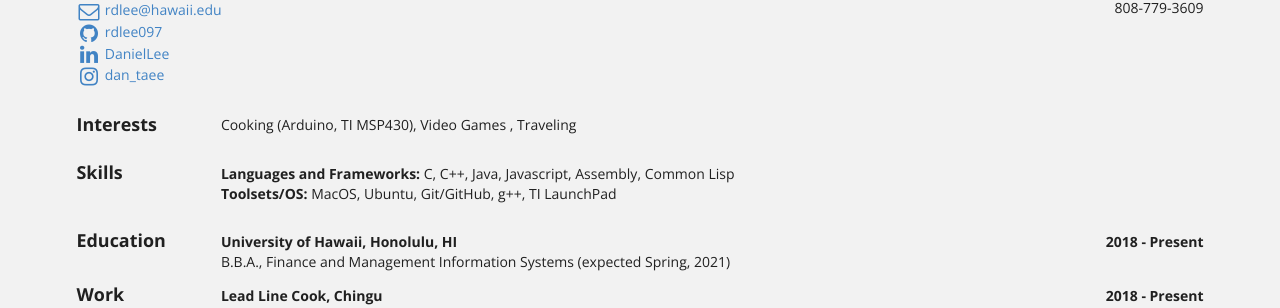
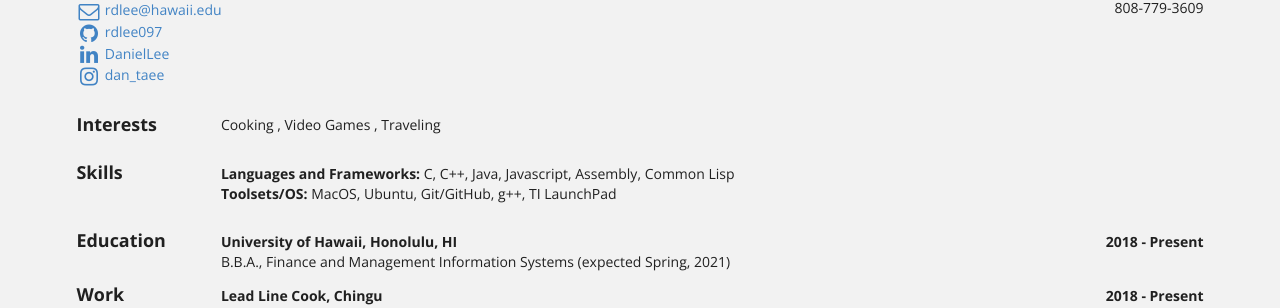
Before and after one commit to rdlee097/rdlee097.github.io, a Jekyll site: the page built from bio/index.html, in a window 1280 px wide. Shown: the part 143-451 px from the top of the page. Built offline with Jekyll 4.4.1, drawn with Linux system fonts in a browser that asks for light colours.

Commit message:
Update bio.json

```diff
--- a/_data/bio.json
+++ b/_data/bio.json
@@ -36,8 +36,6 @@
     {
       "name": "Cooking",
       "keywords": [
-        "Arduino",
-        "TI MSP430"
       ]
     },
     {
```
